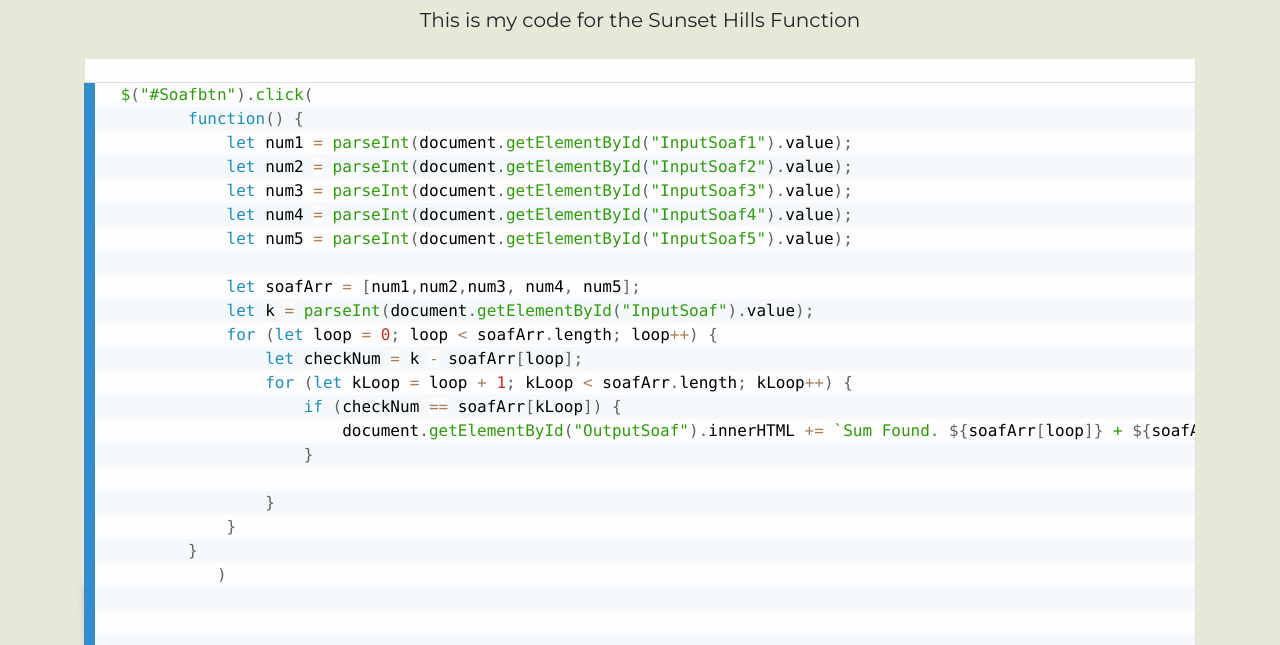
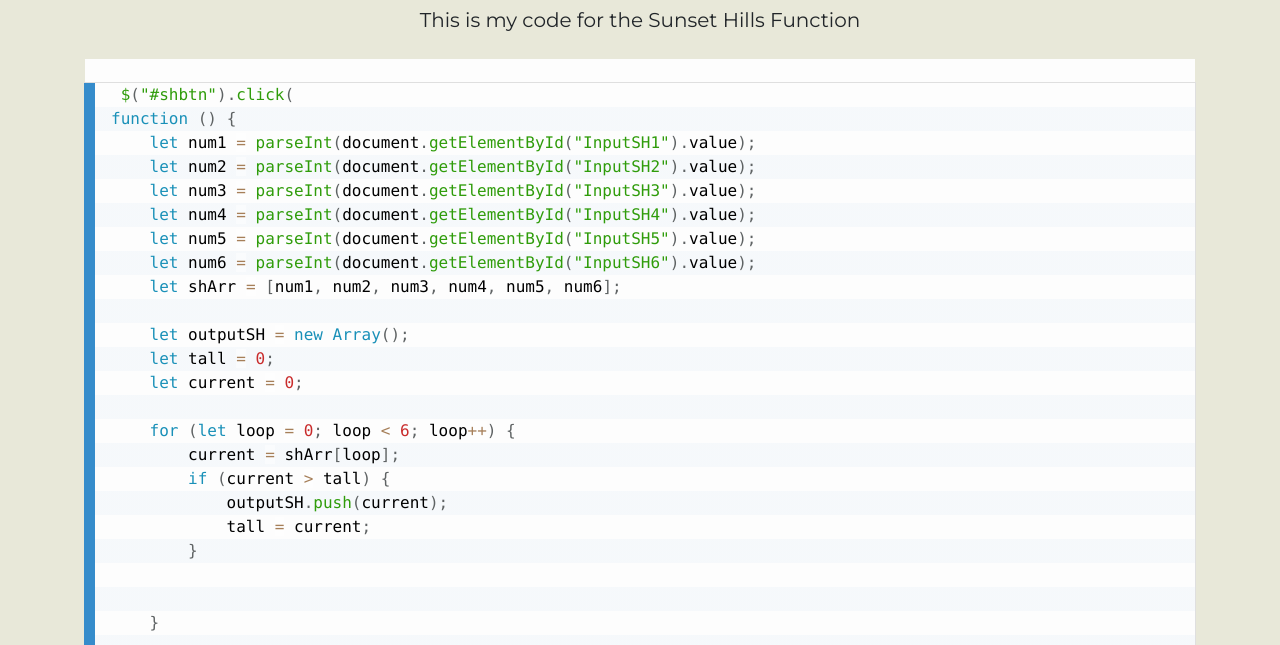
Before and after one commit to hiya2527/Sunset, a plain HTML site: page Code.html in a window 1280 px wide. Shown: the part 155-800 px from the top of the page. Drawn offline with nearby package versions, Linux system fonts and the light colour scheme.

Commit message:
Fixed template

```diff
--- a/Code.html
+++ b/Code.html
@@ -79,30 +79,35 @@
         <div class="row">
             <div class="col-12">
                 <pre>
-                <code class="language-js line-numbers"> $("#Soafbtn").click(
-        function() {
-            let num1 = parseInt(document.getElementById("InputSoaf1").value);
-            let num2 = parseInt(document.getElementById("InputSoaf2").value);
-            let num3 = parseInt(document.getElementById("InputSoaf3").value);
-            let num4 = parseInt(document.getElementById("InputSoaf4").value);
-            let num5 = parseInt(document.getElementById("InputSoaf5").value);
+                    <code class="language-js line-numbers"> $("#shbtn").click(
+function () {
+    let num1 = parseInt(document.getElementById("InputSH1").value);
+    let num2 = parseInt(document.getElementById("InputSH2").value);
+    let num3 = parseInt(document.getElementById("InputSH3").value);
+    let num4 = parseInt(document.getElementById("InputSH4").value);
+    let num5 = parseInt(document.getElementById("InputSH5").value);
+    let num6 = parseInt(document.getElementById("InputSH6").value);
+    let shArr = [num1, num2, num3, num4, num5, num6];
 
-            let soafArr = [num1,num2,num3, num4, num5];
-            let k = parseInt(document.getElementById("InputSoaf").value);
-            for (let loop = 0; loop < soafArr.length; loop++) {
-                let checkNum = k - soafArr[loop];
-                for (let kLoop = loop + 1; kLoop < soafArr.length; kLoop++) {
-                    if (checkNum == soafArr[kLoop]) {
-                        document.getElementById("OutputSoaf").innerHTML += `Sum Found. ${soafArr[loop]} + ${soafArr[kLoop]} = ${k}.   `
-                    }
+    let outputSH = new Array();
+    let tall = 0;
+    let current = 0;
 
-                }
-            }
+    for (let loop = 0; loop < 6; loop++) {
+        current = shArr[loop];
+        if (current > tall) {
+            outputSH.push(current);
+            tall = current;
         }
-           )
 
 
-                </code>
+    }
+
+    document.getElementById("shOut").innerText = `${outputSH.length} building(s) can see the sunset. These buildings are ${outputSH}`;
+            }
+    )
+
+                    </code>
     </pre>
             </div>
         </div>
```
Also changed, not shown: Index.html (+3 -3 lines).
